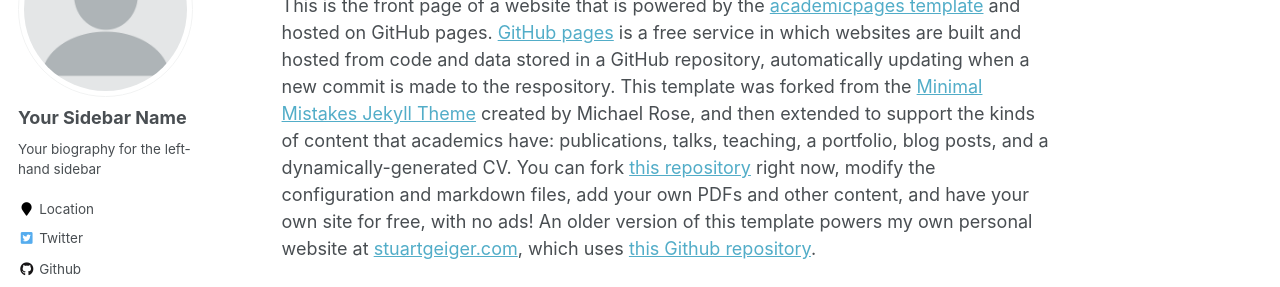
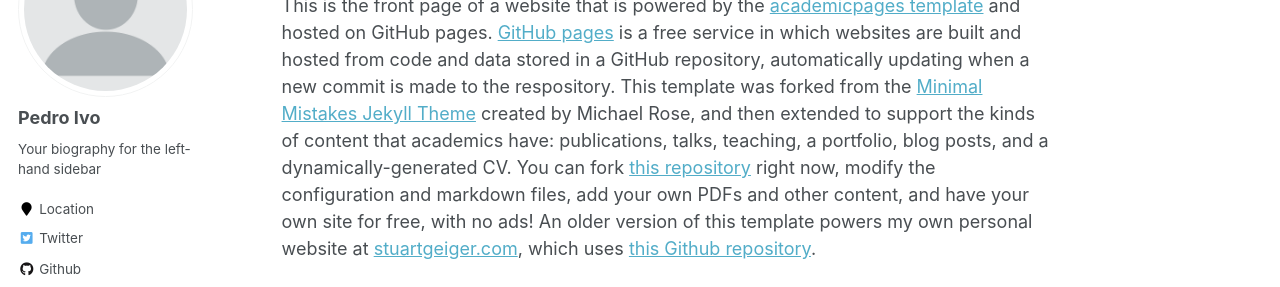
Before and after one commit to pedroidc/pedroidc.github.io, a Jekyll site: the page built from _pages/about.md, in a window 1280 px wide. Shown: the part 196-483 px from the top of the page. Built offline with Jekyll 4.4.1, drawn with Linux system fonts in a browser that asks for light colours; some web fonts are replaced.

Commit message:
Adding personal details

```diff
--- a/_config.yml
+++ b/_config.yml
@@ -80,7 +80,7 @@
 
 # Site Author
 author:
-  name             : "Your Sidebar Name"
+  name             : "Pedro Ivo"
   avatar           : "profile.png"
   bio              : "Your biography for the left-hand sidebar"
   location         : "Location"
@@ -96,7 +96,7 @@
   flickr           :
   facebook         :
   foursquare       :
-  github           : "academicpages"
+  github           : "pedroidc"
   google_plus      :
   keybase          :
   instagram        :
```
